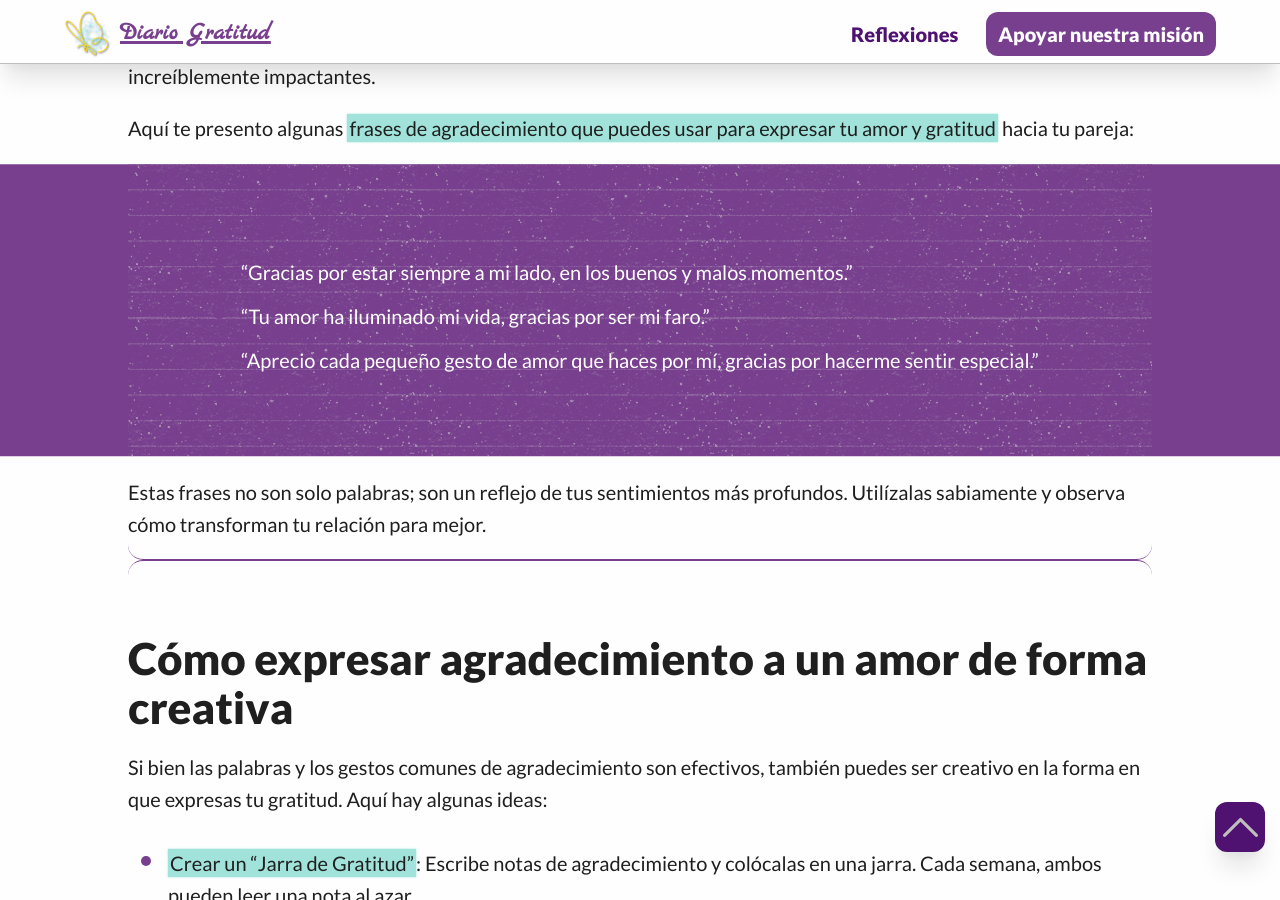
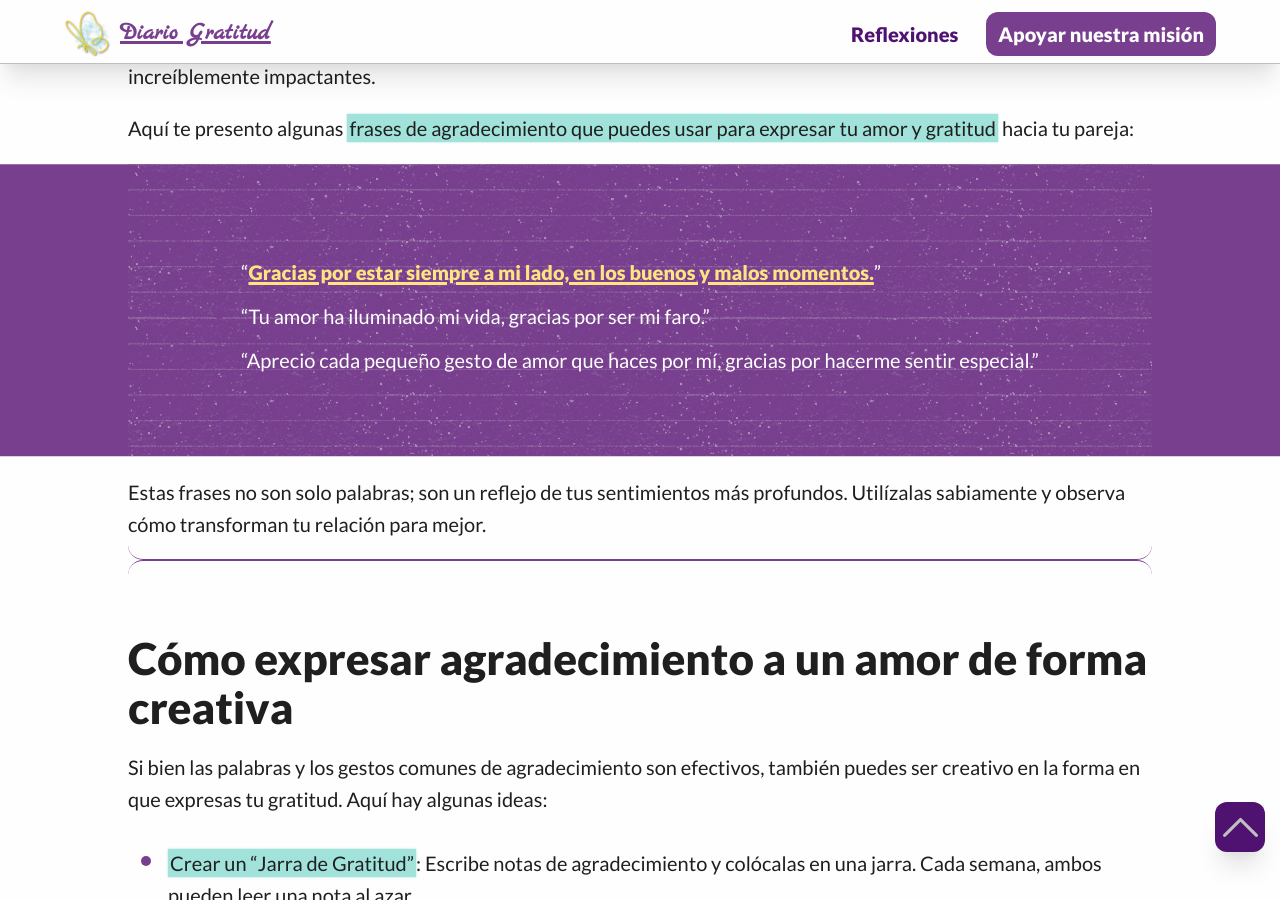
Before and after one commit to Klerpson/gratitud, a Jekyll site: the page built from frases-agradecimiento-amor.md, in a window 1280 px wide and 900 px high, scrolled down 1352 px. Built offline with Jekyll 4.4.1, drawn with Linux system fonts in a browser that asks for light colours; part of the change alters nothing that is shown.

```diff
--- a/frases-agradecimiento-amor.md
+++ b/frases-agradecimiento-amor.md
@@ -34,7 +34,7 @@ Las palabras tienen el poder de construir o destruir, y en el contexto de una re
 
 Aquí te presento algunas **frases de agradecimiento que puedes usar para expresar tu amor y gratitud** hacia tu pareja:
 
-- "Gracias por estar siempre a mi lado, en los buenos y malos momentos."
+- "[Gracias por estar siempre a mi lado, en los buenos y malos momentos.]({% post_url 2023-09-16-gracias-por-estar-siempre-a-mi-lado-en-buenos-malos-momentos %})"
 - "Tu amor ha iluminado mi vida, gracias por ser mi faro."
 - "Aprecio cada pequeño gesto de amor que haces por mí, gracias por hacerme sentir especial."
 {:class="seccion"}
```
